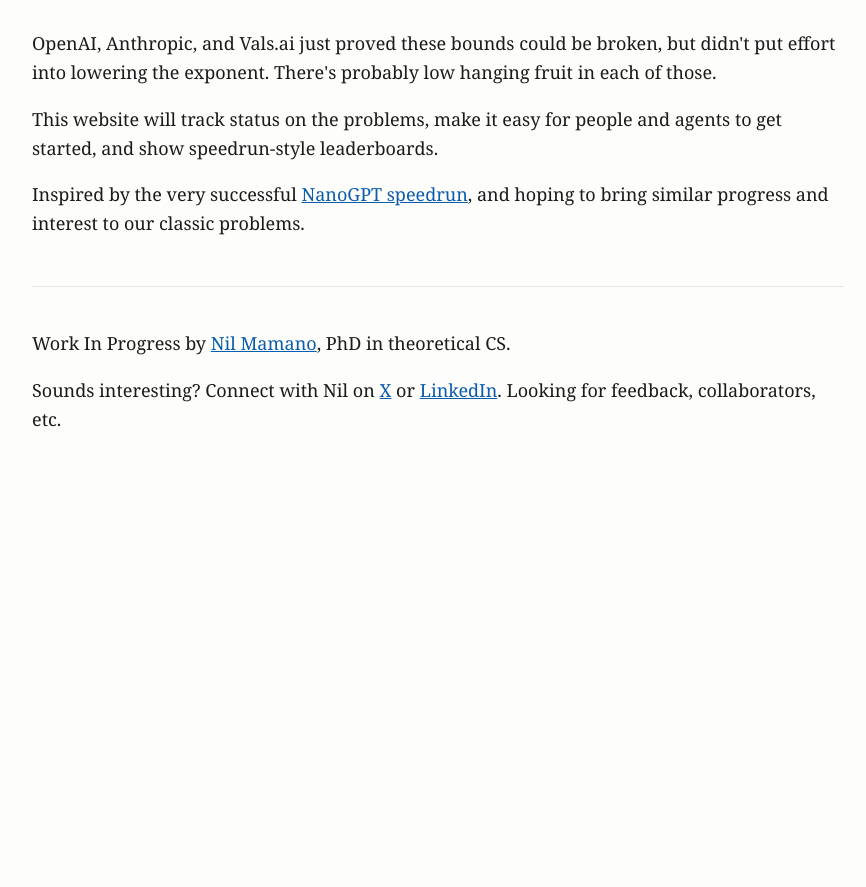
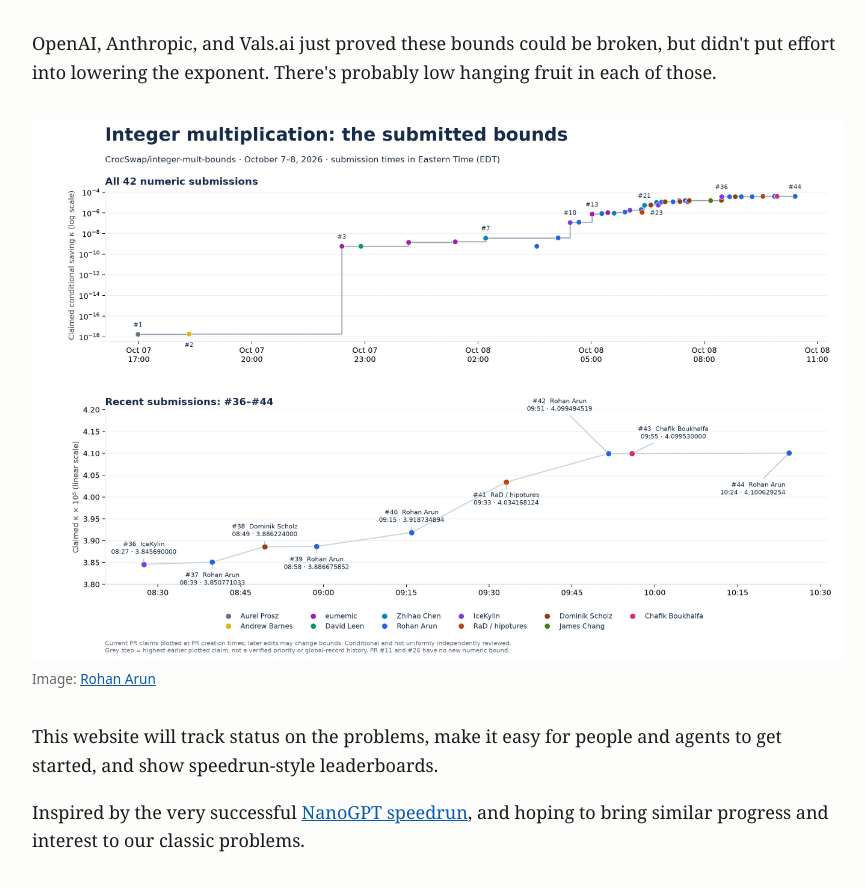
Before and after one commit to nmamano/bigospeedrun, a plain HTML site: page index.html in a window 1280 px wide. Shown: the part 641-1528 px from the top of the page, without its empty margins (202-1068 px from the left). Before the commit the page ends 1172 px from the top, so only its background shows below. Drawn offline with nearby package versions, Linux system fonts and the light colour scheme.

Commit message:
Add integer multiplication bounds chart by Rohan Arun
Co-Authored-By: Claude Opus 5.5 <noreply@anthropic.com>

```diff
--- a/index.html
+++ b/index.html
@@ -69,6 +69,14 @@
   }
   td.bound { white-space: nowrap; }
   td.src { font-family: system-ui, sans-serif; font-size: 0.85rem; white-space: nowrap; }
+  figure { margin: 32px 0; }
+  figure img { width: 100%; height: auto; display: block; border-radius: 4px; }
+  figcaption {
+    margin-top: 8px;
+    font-family: system-ui, sans-serif;
+    font-size: 0.85rem;
+    color: var(--muted);
+  }
   footer {
     margin-top: 48px;
     padding-top: 24px;
@@ -135,6 +143,12 @@
 
   <p>OpenAI, Anthropic, and Vals.ai just proved these bounds could be broken, but didn't put effort into lowering the exponent. There's probably low hanging fruit in each of those.</p>
 
+  <figure>
+    <img src="integer-multiplication-bounds.webp" width="2700" height="1800"
+      alt="Chart of the claimed integer multiplication exponent saving per submission to CrocSwap/integer-mult-bounds, October 7-8, 2026, rising from about 10^-18 to about 4.1 × 10^-5.">
+    <figcaption>Image: <a href="https://x.com/RohanArun/status/2108207365199663189">Rohan Arun</a></figcaption>
+  </figure>
+
   <p>This website will track status on the problems, make it easy for people and agents to get started, and show speedrun-style leaderboards.</p>
 
   <p>Inspired by the very successful <a href="https://github.com/KellerJordan/modded-nanogpt">NanoGPT speedrun</a>, and hoping to bring similar progress and interest to our classic problems.</p>
```
Also changed, not shown: integer-multiplication-bounds.webp (added).
